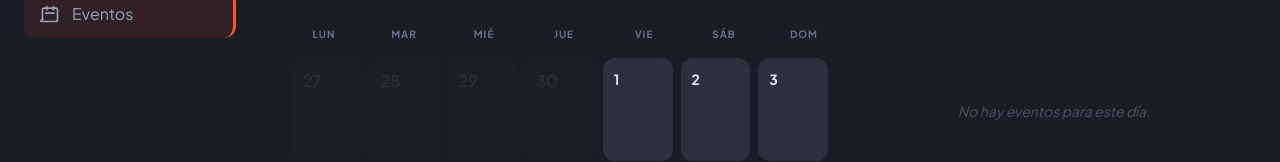
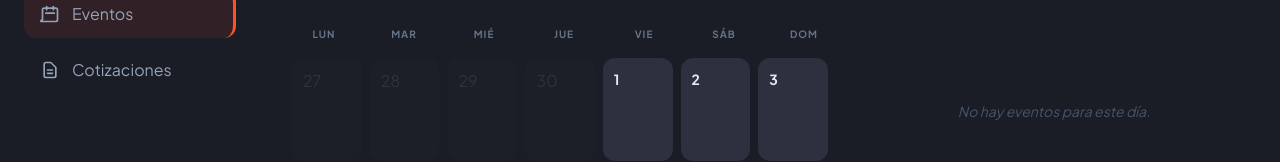
Before and after one commit to fropigamer-coder/login-juliana, a website: page dashboard.html in a window 1280 px wide. Shown: the part 163-325 px from the top of the page. Drawn offline with nearby package versions, Linux system fonts and the light colour scheme; no server answers.

Commit message:
Add files via upload

```diff
--- a/dashboard.html
+++ b/dashboard.html
@@ -65,6 +65,10 @@
             <button onclick="switchView('events')" id="nav-events" class="w-full flex items-center gap-3 px-4 py-3 rounded-xl text-slate-400 hover:text-white transition active-nav">
                 <svg class="w-5 h-5" fill="none" stroke="currentColor" viewBox="0 0 24 24"><path stroke-linecap="round" stroke-linejoin="round" stroke-width="2" d="M8 7V3m8 4V3m-9 8h10M5 21h14a2 2 0 002-2V7a2 2 0 00-2-2H5a2 2 0 00-2 2v12a2 2 0 00-2 2z"></path></svg>
                 Eventos
+            </button>
+            <button onclick="switchView('quotes')" id="nav-quotes" class="w-full flex items-center gap-3 px-4 py-3 rounded-xl text-slate-400 hover:text-white transition">
+                <svg class="w-5 h-5" fill="none" stroke="currentColor" viewBox="0 0 24 24"><path stroke-linecap="round" stroke-linejoin="round" stroke-width="2" d="M9 12h6m-6 4h6m2 5H7a2 2 0 01-2-2V5a2 2 0 012-2h5.586a1 1 0 01.707.293l5.414 5.414a1 1 0 01.293.707V19a2 2 0 01-2 2z"></path></svg>
+                Cotizaciones
             </button>
         </nav>
 
```
